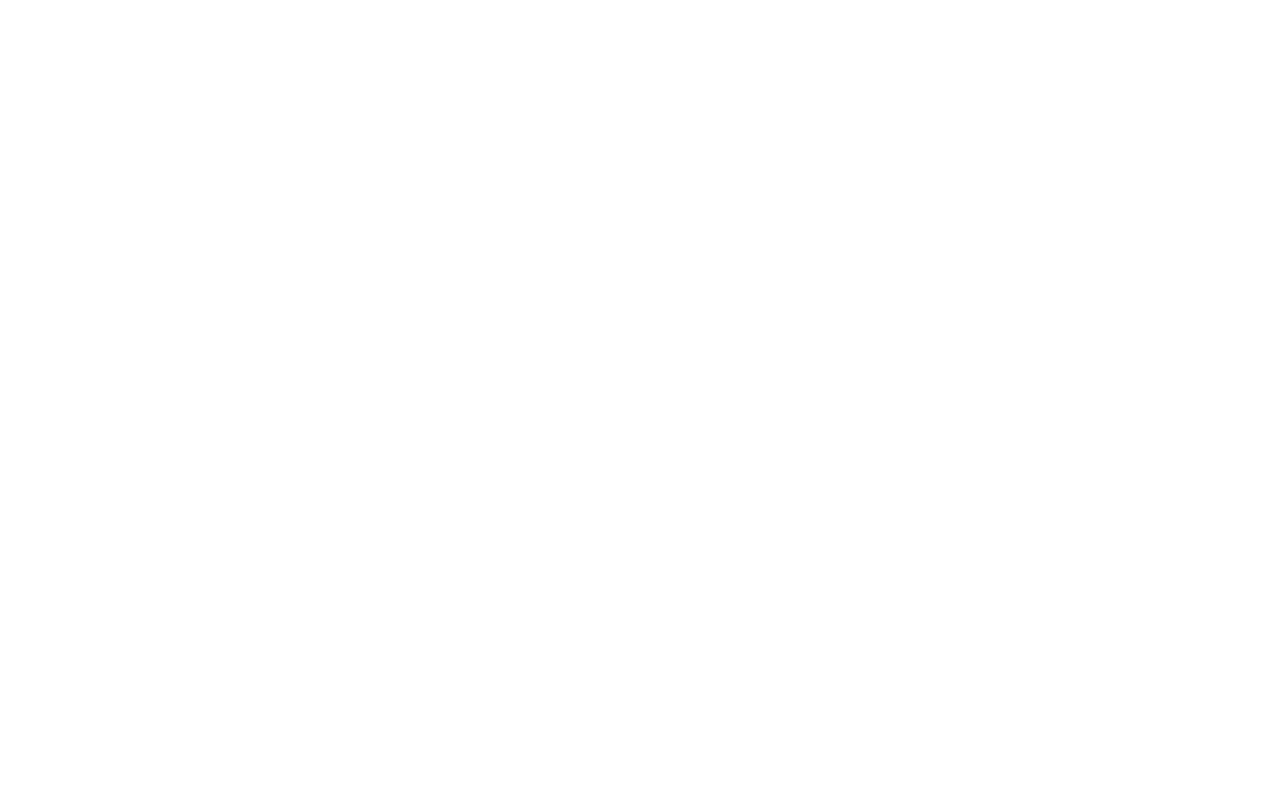
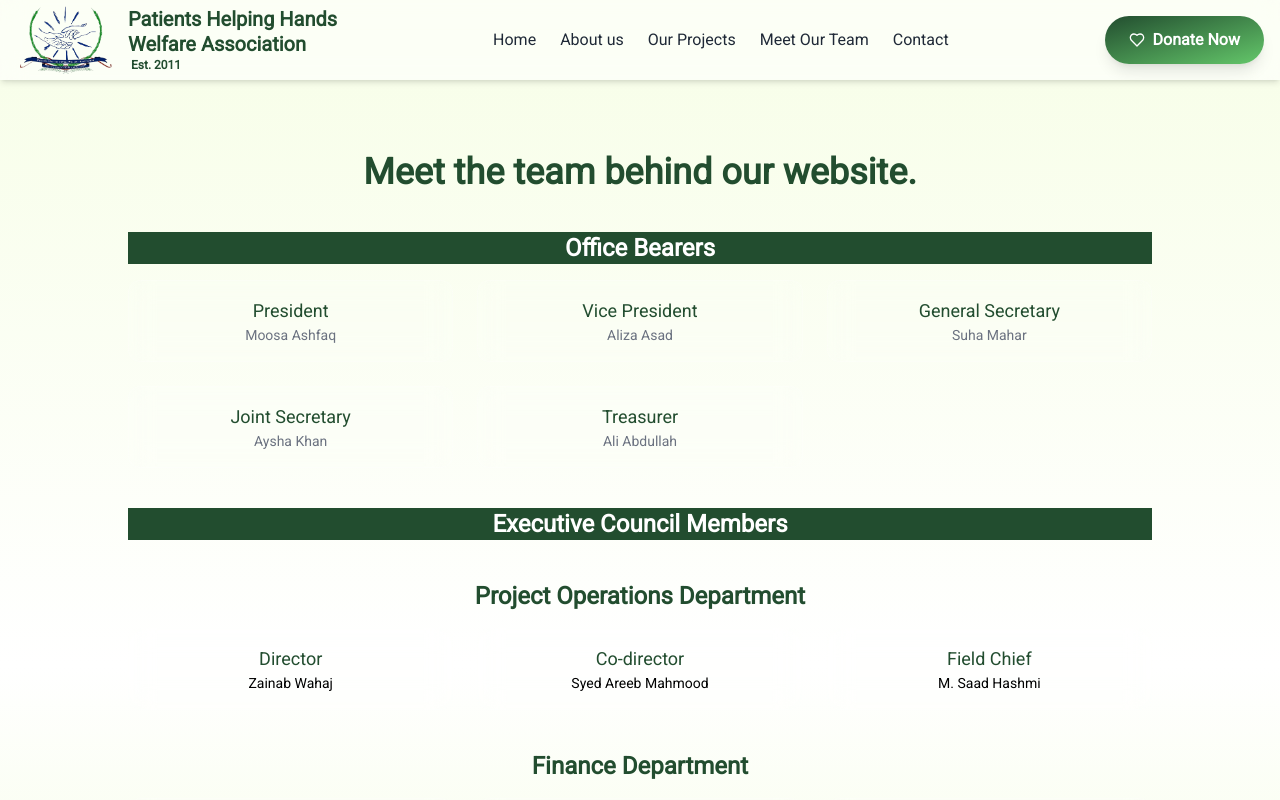
Before and after one commit to najmanmna/phh-ngo-website, a React (Vite) app: page /team in a window 1280 px wide. Before the commit this address had no page. Shown: the top 800 px of the page. Built offline with nearby package versions, Linux system fonts and the light colour scheme.

Commit message:
meet our team page created

```diff
--- a/index.html
+++ b/index.html
@@ -2,14 +2,14 @@
 <html lang="en">
   <head>
     <meta charset="UTF-8" />
-    <link rel="icon" type="image/svg+xml" href="/vite.svg" />
+    <link rel="icon" type="image/svg+xml" href="/phh_logo_b.png" />
     <link
       href="https://fonts.googleapis.com/css2?family=Roboto&display=swap"
       rel="stylesheet"
     />
 
     <meta name="viewport" content="width=device-width, initial-scale=1.0" />
-    <title>Vite + React</title>
+    <title>Patients Helping Hands Welfare Association </title>
   </head>
   <body>
     <div id="root"></div>
--- a/src/App.jsx
+++ b/src/App.jsx
@@ -2,6 +2,7 @@
 import Homepage from "./pages/Homepage";
 import Donate from "./pages/Donate";
 import ProjectDetailsPage from "./pages/ProjectDetails";
+import MeetTheTeam from "./pages/MeetTheTeam";
 
 function App() {
   return (
@@ -10,6 +11,8 @@
         <Route path="/" element={<Homepage />} />
         <Route path="/donate" element={<Donate />} />
         <Route path="/projects/:projectId" element={<ProjectDetailsPage />} />
+        <Route path="/team" element={<MeetTheTeam />} />
+
       </Routes>
     </Router>
   );
--- a/src/components/Hero.jsx
+++ b/src/components/Hero.jsx
@@ -28,7 +28,7 @@
   return (
     <section
       id="home"
-      className="relative w-full h-[60vh] sm:h-[70vh] md:h-[70vh] overflow-hidden"
+      className="relative w-full h-[60vh] sm:h-[70vh] md:h-[85vh] overflow-hidden"
     >
       {/* Background Slideshow */}
       {slidesdata.map((slide, index) => (
--- a/src/components/Navbar.jsx
+++ b/src/components/Navbar.jsx
@@ -59,8 +59,9 @@
                 </a>
               </li>
               <li>
-                <a href="#team" className="hover:text-secondary transition">
-                  Our Team
+                {/* <Link to="/team"></Link> */}
+                <a href="/team" className="hover:text-secondary transition">
+                  Meet Our Team
                 </a>
               </li>
               <li>
@@ -81,37 +82,38 @@
 
         {/* Mobile Menu Button */}
         <button onClick={toggleMenu} className="lg:hidden">
-          {isOpen ? <X className="w-6 h-6 text-primary" /> : <Menu className="w-6 h-6 text-primary" />}
+          {isOpen ? (
+            <X className="w-6 h-6 text-primary" />
+          ) : (
+            <Menu className="w-6 h-6 text-primary" />
+          )}
         </button>
       </nav>
 
       {/* Mobile Menu */}
       {isOpen && (
-        <div className="lg:hidden px-4 pb-4 space-y-4 text-gray-800 font-medium bg-white shadow-md">
-          <a
-            href={isDonatePage ? "/" : "#home"}
-            className="block hover:text-secondary"
-          >
+        <div className="lg:hidden fixed  bg-white/90 backdrop-blur-md inset-x-0 z-50 px-4 pb-4 space-y-4 text-gray-800 font-medium shadow-md">
+          <a href={isDonatePage ? "/" : "#home"} className="block ">
             Home
           </a>
           {!isDonatePage && (
             <>
-              <a href="#about" className="block hover:text-secondary">
+              <a href="#about" className="block">
                 About us
               </a>
-              <a href="#projects" className="block hover:text-secondary">
+              <a href="#projects" className="block">
                 Our Projects
               </a>
-              <a href="#team" className="block hover:text-secondary">
-                Our Team
+              <a href="/team" className="block ">
+                Meet Our Team
               </a>
-              <a href="#contact" className="block hover:text-secondary">
+              <a href="#contact" className="block ">
                 Contact
               </a>
               <Link to="/donate">
                 <a
                   href="#donate"
-                  className="block w-full mt-2 text-center bg-primary text-white px-4 py-2 rounded-md hover:bg-blue-600"
+                  className="block w-full mt-2 text-center bg-primary text-white px-4 py-2 rounded-md "
                 >
                   Donate
                 </a>
--- a/src/pages/Donate.jsx
+++ b/src/pages/Donate.jsx
@@ -21,7 +21,7 @@
 ];
 
 function Donate() {
-  const [activeMethod, setActiveMethod] = useState("Bank Accounts");
+  const [activeMethod, setActiveMethod] = useState("Bank Details");
 
   return (
     <div className="mt-20">
--- /dev/null
+++ b/src/pages/MeetTheTeam.jsx
@@ -0,0 +1,115 @@
+import React from "react";
+import Navbar from "../components/Navbar";
+
+const MeetTheTeam = () => {
+  const officeBearers = [
+    { role: "President", name: "Moosa Ashfaq" },
+    { role: "Vice President", name: "Aliza Asad" },
+    { role: "General Secretary", name: "Suha Mahar" },
+    { role: "Joint Secretary", name: "Aysha Khan" },
+    { role: "Treasurer", name: "Ali Abdullah" },
+  ];
+
+  const departments = [
+    {
+      name: "Project Operations Department",
+      members: [
+        { role: "Director", name: "Zainab Wahaj" },
+        { role: "Co-director", name: "Syed Areeb Mahmood" },
+        { role: "Field Chief", name: "M. Saad Hashmi" },
+      ],
+    },
+    {
+      name: "Finance Department",
+      members: [
+        { role: "Director", name: "Tooba Ashraf" },
+        { role: "Co-Director", name: "S.M. Ali Khalid" },
+        { role: "Joint Treasurer", name: "M. Hammad Ali" },
+      ],
+    },
+    {
+      name: "Media and Creative",
+      members: [
+        { role: "Director", name: "Anoushey Batool" },
+        { role: "Co-Director", name: "Fatima Ahsan" },
+      ],
+    },
+    {
+      name: "Marketing & Outreach",
+      members: [
+        { role: "Director", name: "Malaika Aqueel" },
+        { role: "Co-Director", name: "M. Abubakar Amjad" },
+      ],
+    },
+  ];
+
+  return (
+    <div className="">
+      <Navbar />
+      <section className="pt-16 sm:pt-28 px-6 py-12 bg-gradient-to-b from-lime-50 via-white to-lime-100 text-primary min-h-screen">
+        <div className="max-w-5xl mx-auto text-center">
+          <h1 className=" text-2xl mt-10 md:text-4xl font-bold mb-10">
+            Meet the team behind our website.
+          </h1>
+          {/* <p className="text-sm text-lime-300 mb-8">
+            Dedicated minds working to serve the cause
+          </p> */}
+
+          <div className="mb-10">
+            <h2 className="text-xl md:text-2xl font-semibold text-white mb-4 bg-primary">
+              Office Bearers
+            </h2>
+            <div className="grid grid-cols-1 sm:grid-cols-2 md:grid-cols-3 gap-6">
+              {officeBearers.map(({ role, name }) => (
+                <div
+                  key={role}
+                  className="bg-white/10 backdrop-blur-md p-4 rounded-xl border border-white/20"
+                >
+                  <h3 className="text-lg font-medium text-primary">{role}</h3>
+                  <p className="text-gray-500 text-sm">{name}</p>
+                </div>
+              ))}
+            </div>
+          </div>
+          <h2 className=" text-xl md:text-2xl font-semibold text-white mb-10 bg-primary ">
+            Executive Council Members
+          </h2>
+
+          {departments.map(({ name, members }) => (
+            <>
+              <div key={name} className="mb-10">
+                <h2 className="text-xl md:text-2xl font-semibold text-primary mb-4">
+                  {name}
+                </h2>
+                <div className="grid grid-cols-1 sm:grid-cols-2 md:grid-cols-3 gap-6">
+                  {members.map(({ role, name }) => (
+                    <div
+                      key={role + name}
+                      className="bg-white/10 backdrop-blur-md p-4 rounded-xl border border-white/20"
+                    >
+                      <h3 className="text-lg font-medium text-primary">
+                        {role}
+                      </h3>
+                      <p className="text-black text-sm">{name}</p>
+                    </div>
+                  ))}
+                </div>
+              </div>
+            </>
+          ))}
+
+          <div className="mt-16">
+            {/* <h2 className="text-xl text-lime-300 font-semibold mb-2">
+              Website Developer
+            </h2> */}
+            {/* <p className="text-white">
+              Ahamed Najman (<span className="underline">your@email.com</span>)
+            </p> */}
+          </div>
+        </div>
+      </section>
+    </div>
+  );
+};
+
+export default MeetTheTeam;
```
